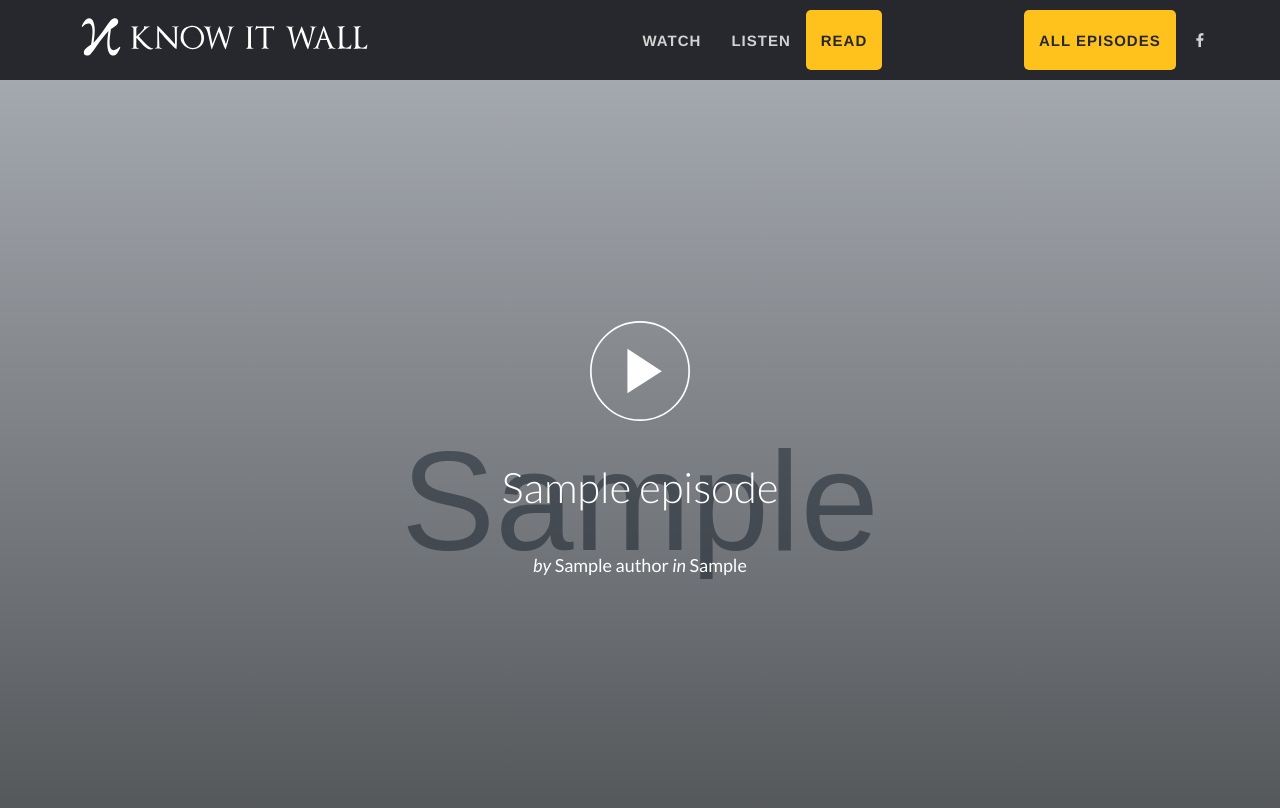
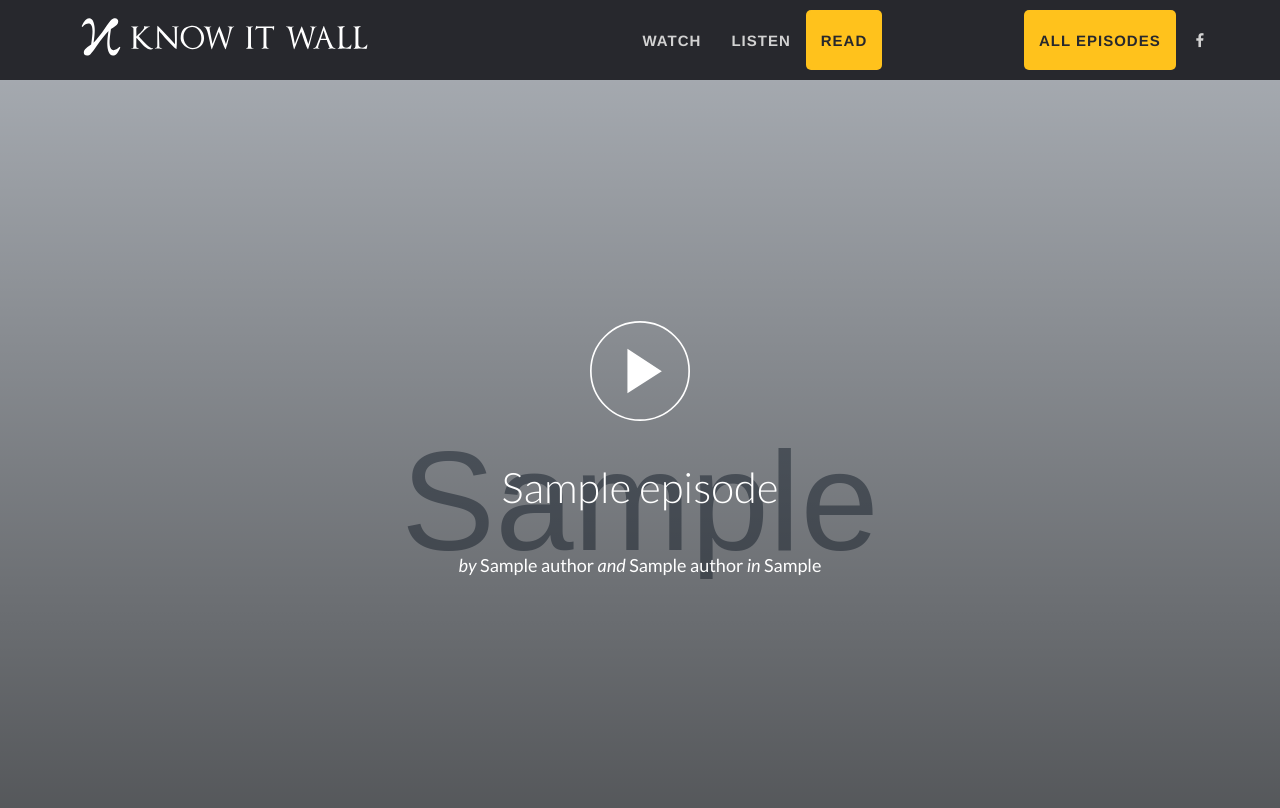
Before and after one commit to jeremiecoullon/knowitwall-django, a Django app: a page that uses knowitwall/content/templates/content/episode_page.html in a window 1280 px wide. Shown: the top 808 px of the page. Run offline with Django 3.2, Linux system fonts and the light colour scheme; tables that the repository leaves empty hold one stand-in row (values such as "Sample post"); grey boxes marked "Sample" are stand-in pictures; some libraries are stand-ins or nearby versions.

Commit message:
second author fix: display author names in index, all_episodes, and episode_page

```diff
--- a/knowitwall/content/templates/content/episode_boxes/episode_box_base.html
+++ b/knowitwall/content/templates/content/episode_boxes/episode_box_base.html
@@ -8,6 +8,7 @@
        </p>
        <p class="homepage_box_by-in">
          <i>by</i> <span class="highlight">{{episode.author.name | safe}}</span>
+         {% if episode.second_author %}<i>and</i> <span class="highlight">{{episode.second_author.name | safe}}</span>{% endif %}
          <i>in</i> {% include 'content/classification_discipline_tag.html' %}
        </p>
      <div class="homepage_hidden_info">
--- a/knowitwall/content/templates/content/episode_page.html
+++ b/knowitwall/content/templates/content/episode_page.html
@@ -127,6 +127,7 @@
 
           <div class="col-lg-10 col-lg-offset-1 text-center page-scroll video_author_info" id="author_name" style="color:white">
             <i >by</i> <a href="#author" style="color:white">{{ episode.author.name | safe }}</a>
+            {% if episode.second_author %}<i>and</i> <a href="#author" style="color:white">{{ episode.second_author.name | safe }}</a>{% endif %}
             <i >in</i>{% for ep in episode.classification.all %}
               {% if not forloop.first %}
                 <i>and</i>
@@ -163,6 +164,7 @@
         </div>
         <div class="col-lg-10 col-lg-offset-1 text-center page-scroll" style="color: black; font-size:125%">
            <i style="color: {% if episode.by_in_colour == 'b' %}black{% else %}white{%endif%}">by</i> <a href="#author" class="highlight">{{ episode.author.name | safe }}</a>
+           {% if episode.second_author %}<i style="color: {% if episode.by_in_colour == 'b' %}black{% else %}white{%endif%}">and</i> <a href="#author" class="highlight">{{ episode.second_author.name | safe }}</a>{% endif %}
            <i style="color: {% if episode.by_in_colour == 'b' %}black{% else %}white{%endif%}">in</i>{% include 'content/classification_discipline_tag.html' %}
       </div>
     </div>
--- a/knowitwall/content/templates/content/index.html
+++ b/knowitwall/content/templates/content/index.html
@@ -132,6 +132,7 @@
 
                  <p class="homepage_box_by-in homepage_box_by-in_first">
                    <i>by</i> <span class="highlight">{{episode.author.name | safe}}</span>
+                   {% if episode.second_author %}<i>and</i> <span class="highlight">{{episode.second_author.name | safe}}</span>{% endif %}
                    <i>in</i>{% include 'content/classification_discipline_tag.html' %}
                  </p>
                <div class="homepage_hidden_info">
```
